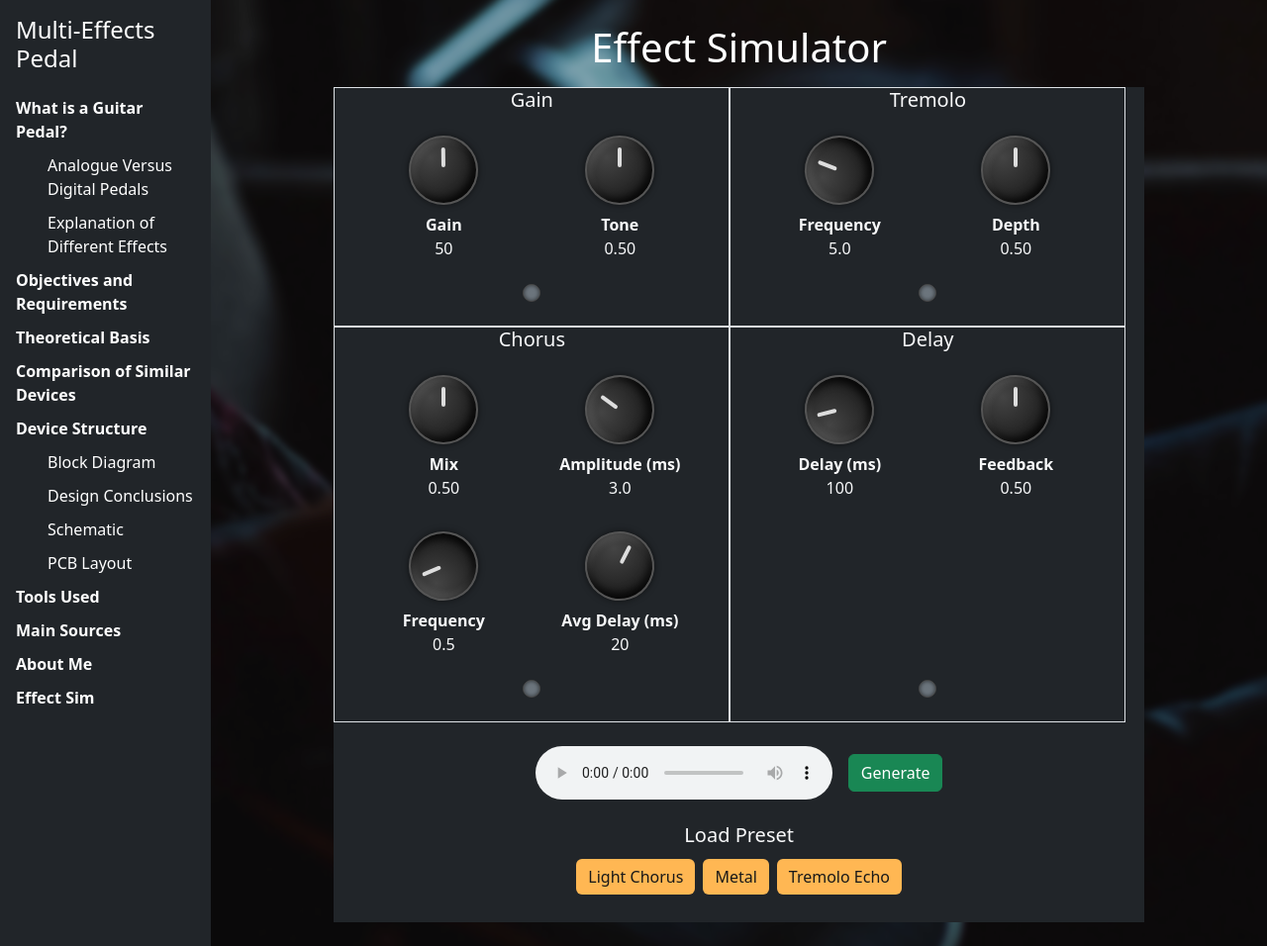
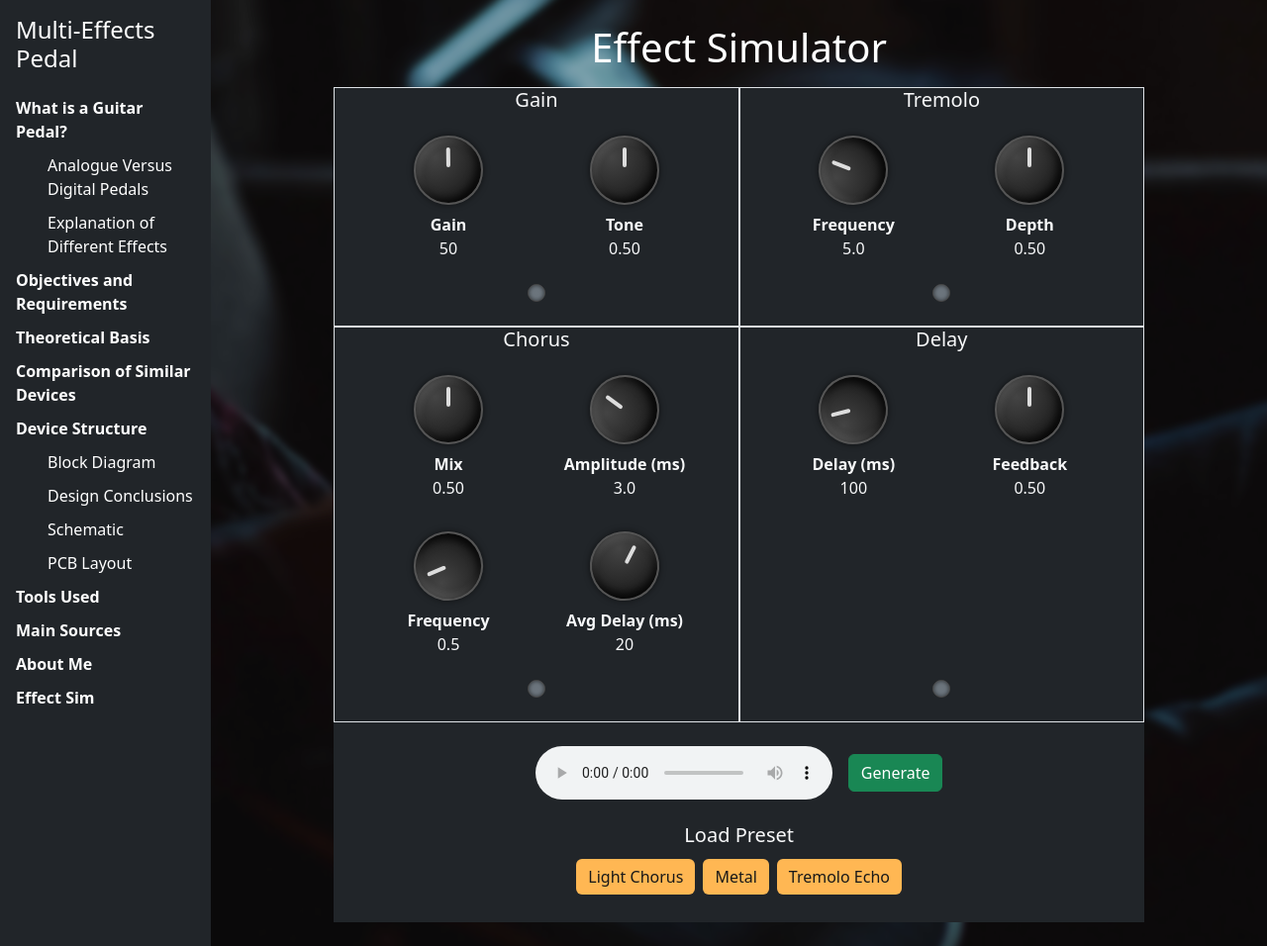
Before and after one commit to OyvindFlemmen/OyvindFlemmen.github.io, a PHP site: page /effect-sim.php in a window 1280 px wide. Shown: the whole page at 99% size. Run offline with PHP 8.4, Linux system fonts and the light colour scheme; data comes from the database, SQL or seed files in the repository.

Commit message:
Fixed effect sim grid

```diff
--- a/css/style.css
+++ b/css/style.css
@@ -159,7 +159,6 @@ h4{
 }
 
 .effect-panel{
-    width: 400px;
     display:flex;
     flex-direction: column;
 }
--- a/effect-sim.php
+++ b/effect-sim.php
@@ -10,7 +10,7 @@ include 'includes/header.php';
         <div class="container-fluid bg-dark text-light pb-4">
             <div class="row h-100 mb-4">
 
-                <div class="border effect-panel">
+                <div class="col-md-6 effect-panel border">
                     <h5 class="mb-4">Gain</h5>
 
 
@@ -44,7 +44,7 @@ include 'includes/header.php';
                     </label>
                 </div>
 
-                <div class="border effect-panel">
+                <div class="col-md-6 effect-panel border">
                     <h5 class="mb-4">Tremolo</h5>
 
                     <div class="knob-grid mb-4">
@@ -77,7 +77,7 @@ include 'includes/header.php';
                     </label>
                 </div>
 
-                <div class="border effect-panel">
+                <div class="col-md-6 effect-panel border">
                     <h5 class="mb-4">Chorus</h5>
 
                     <div class="knob-grid mb-4">
@@ -129,7 +129,7 @@ include 'includes/header.php';
                     </label>
                 </div>
 
-                <div class="border effect-panel">
+                <div class="col-md-6 effect-panel border">
                     <h5 class="mb-4">Delay</h5>
 
                     <div class="knob-grid mb-4">
```
Also changed, not shown: device-structure/design-conclusions.php (+5 -4 lines).
